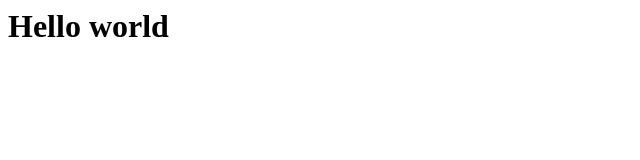
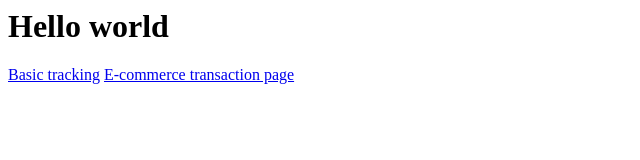
Before and after one commit to roelwillems/test, a plain HTML site: page index.html in a window 1280 px wide. Shown: the whole page, without its empty margins (0-640 px from the left). Drawn offline with Linux system fonts and the light colour scheme.

Commit message:
Update index.html

```diff
--- a/index.html
+++ b/index.html
@@ -1 +1,4 @@
 <h1>Hello world</h1>
+
+<a href="https://roelwillems.github.io/test/basic-tracking.html">Basic tracking</a>
+<a href="https://roelwillems.github.io/test/confirmation-page.html">E-commerce transaction page</a>
```
